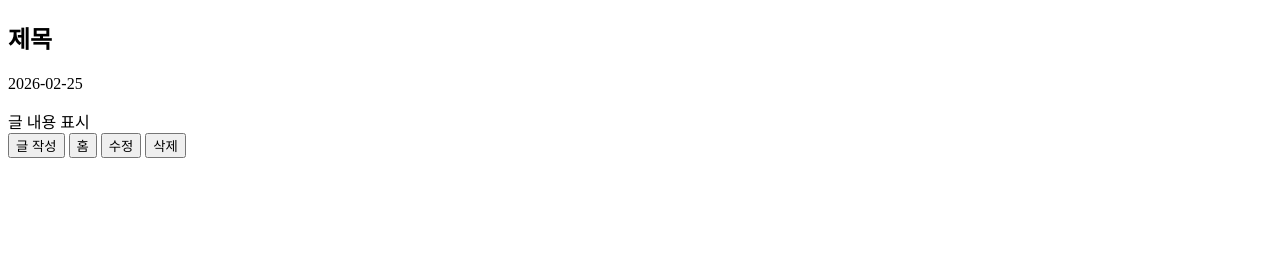
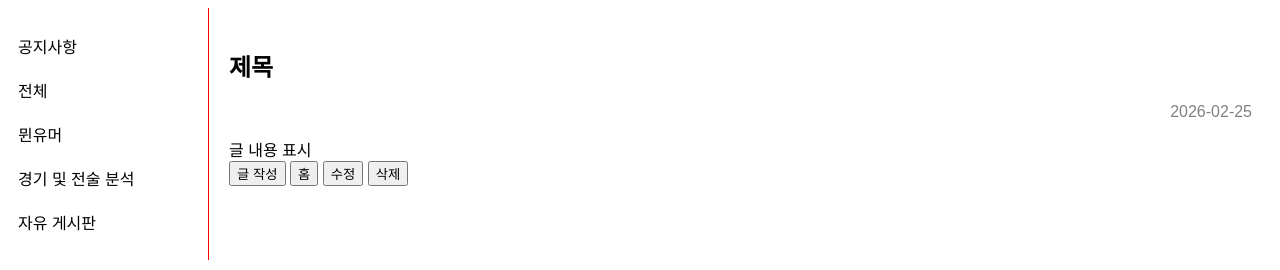
Before and after one commit to kyunoo/KMF, a plain HTML site: page view.html in a window 1280 px wide. Drawn offline with Linux system fonts and the light colour scheme.

Commit message:
Update view.html

```diff
--- a/view.html
+++ b/view.html
@@ -3,14 +3,20 @@
 <head>
   <meta charset="UTF-8">
   <title>글 보기</title>
-  <link rel="stylesheet" href="community.css">
+  <link rel="stylesheet" href="communitystyle.css">
 </head>
 <body>
 
   <div class="container">
     <!-- 주제 선택 박스 -->
     <div class="topics">
-      <!-- 동일한 주제 목록 -->
+      <ul>
+        <li>공지사항</li>
+        <li>전체</li>
+        <li>뮌유머</li>
+        <li>경기 및 전술 분석</li>
+        <li>자유 게시판</li>
+      </ul>
     </div>
 
     <!-- 글 내용 -->
```
